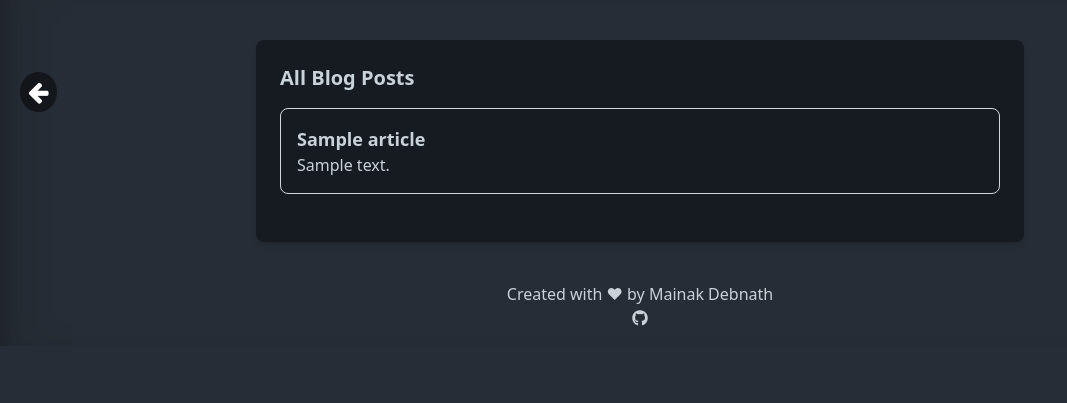
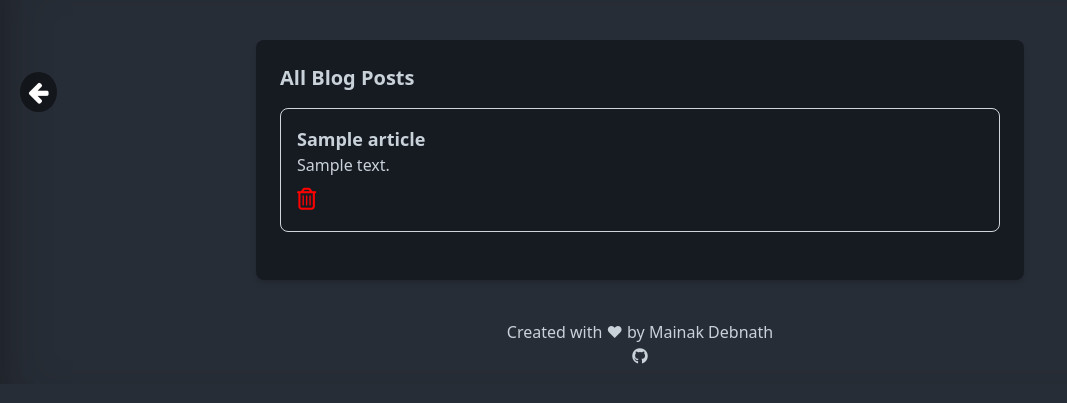
Before and after one commit to mainak-debnath/IntelliBlogger, a Django app: template Backend/ai_blog/templates/all-blogs.html in a window 1280 px wide. Shown: the part 68-471 px from the top of the page, without its empty margins (0-1067 px from the left). Run offline with Django 3.2, Linux system fonts and the light colour scheme; the template is opened without the code that fills it: most values are stand-ins (such as "Sample title", 1, 10 or a date in 2020); some libraries are stand-ins or nearby versions.

Commit message:
Added delete blog functionality

```diff
--- a/Backend/ai_blog/blog_generator/urls.py
+++ b/Backend/ai_blog/blog_generator/urls.py
@@ -11,4 +11,5 @@ urlpatterns = [
     path('generate-blog', views.generate_blog, name='generate-blog'),
     path('blog-list', views.blog_list, name='blog-list'),
     path('blog-details/<int:pk>/', views.blog_details, name='blog-details'),
+    path('delete-blog/<int:blog_id>/', views.delete_blog, name='delete_blog'),
 ]
--- a/Backend/ai_blog/static/css/style.css
+++ b/Backend/ai_blog/static/css/style.css
@@ -177,3 +177,13 @@ body {
 .btn-signup:hover, .btn-login:hover{
     background-color: #45a049; /* Darker green on hover */
 }
+
+.delete-button {
+    color: red;
+    font-size: 22px;
+    margin-top: 5px;
+}
+
+.delete-button:hover {
+    text-decoration: underline;
+}
--- a/Backend/ai_blog/templates/all-blogs.html
+++ b/Backend/ai_blog/templates/all-blogs.html
@@ -40,11 +40,17 @@
                 <div class="space-y-4">
 
                     {% for article in blog_articles reversed %}
-                    <a href="blog-details/{{article.id}}">
-                        <div class="border border-gray-300 p-4 rounded-lg">
-                            <h3 class="text-lg font-semibold">{{article.youtube_title}}</h3>
-                            <p>{{article.generated_content|safe|truncatechars:100}}</p>
-                        </div>
+                    <form action="{% url 'delete_blog' article.id %}" method="post">
+                        {% csrf_token %}
+                        <a href="blog-details/{{article.id}}">
+                            <div class="border border-gray-300 p-4 rounded-lg">
+                                <h3 class="text-lg font-semibold">{{article.youtube_title}}</h3>
+                                <p>{{article.generated_content|safe|truncatechars:100}}</p>
+                                <button type="submit" class="delete-button">
+                                    <i class="fa fa-trash-o"></i>
+                                </button>
+                            </div>
+                    </form>
                     </a>
                     <br>
                     {% endfor %}
--- a/Backend/ai_blog/templates/index.html
+++ b/Backend/ai_blog/templates/index.html
@@ -36,7 +36,7 @@
 
             <!-- Introduction section -->
             <div class="text-center">
-                <h2 class="text-2xl font-semibold mb-4">Welcome to the AI Blog Generator</h2>
+                <h2 class="text-2xl font-semibold mb-4">Welcome to IntelliBlogger</h2>
                 <p class="text-gray-700">
                     Generate high-quality blog articles from YouTube videos using artificial intelligence.
                     <br>
@@ -54,8 +54,6 @@
                         class="bg-green-600 text-white px-4 py-2 rounded-r-md hover:bg-green-700 transition-colors">Generate</button>
                 </div>
             </div>
-            <!-- section for loading circle -->
-            <div style="display: none;" id="loading-circle" class="load"></div>
 
             <!-- Generated Blog Display Section -->
             <section class="mt-10 flex-grow">
@@ -63,6 +61,8 @@
                 <div id="blogContent" class="mt-2 text-gray-700 space-y-4">
 
                 </div>
+                <!-- section for loading circle -->
+                <div style="display: none;" id="loading-circle" class="load"></div>
             </section>
         </div>
     </div>
--- a/Backend/ai_blog/templates/login.html
+++ b/Backend/ai_blog/templates/login.html
@@ -52,6 +52,9 @@
                 <button type="submit"
                     class="w-full bg-green-600 text-white p-2 rounded hover:bg-green-700">Login</button>
             </form>
+            <div class="text-center mt-4">
+                <p>Need an account? <a href="signup" class="text-green-600 font-semibold hover:underline">Sign up</a></p>
+            </div>
         </div>
     </div>
     {% include 'templates/footer.html' %}
--- a/Backend/ai_blog/templates/signup.html
+++ b/Backend/ai_blog/templates/signup.html
@@ -61,6 +61,9 @@
                 <button type="submit"
                     class="w-full bg-green-600 text-white p-2 rounded hover:bg-green-700">Login</button>
             </form>
+            <div class="text-center mt-4">
+                <p>Already have an account? <a href="login" class="text-green-600 font-semibold hover:underline">Login</a></p>
+            </div>
         </div>
     </div>
 </body>
```
Also changed, not shown: Backend/ai_blog/blog_generator/views.py (+17 -1 lines), 2 other files.
